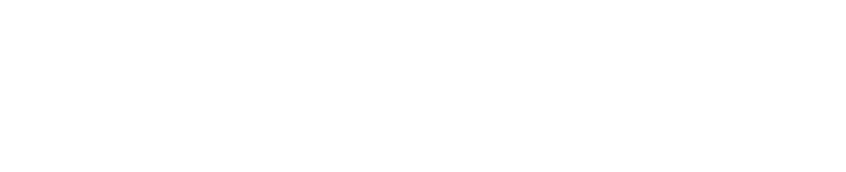
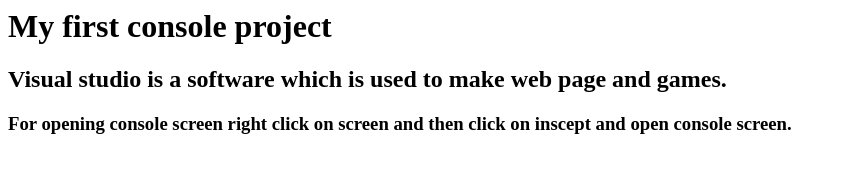
Before and after one commit to Hariom-agg/console-web-app, a plain HTML site: page index.html in a window 1280 px wide. Shown: the whole page, without its empty margins (0-846 px from the left). Drawn offline with Linux system fonts and the light colour scheme.

Commit message:
Add files via upload

```diff
--- a/index.html
+++ b/index.html
@@ -1,9 +1,51 @@
 <html>
 <head>
     <title>
-        <p>My console project</p>
+        <p>My  first console project</p>
+        <p>Visual studio is a software which is used to make web page and games. </p>
+        <p>For opening console screen right click on screen and then click on inscept and open console screen </p>
     </title>
 </head>
 
+<body>
+ <h1>My first console project</h1>
+ <h2>Visual studio is a software which is used to make web page and games.</h2>
+ <h3> For opening console screen right click on screen and then click on inscept and open console screen.</h3>
+</body>
+
+<script>
+console.log("My first console project");
+
+var first_name = "hariom";
+console.log(first_name)
+
+var second_name = "agarwal";
+console.log(second_name)
+
+var full_name = first_name.concat(second_name)
+console.log(full_name)
+
+var number1=10;
+var number2=5;
+var addition=number1+number2;
+console.log(addition);
+
+var number_1=6;
+var number_2=9;
+var multipaction=number_1*number_2;
+console.log(multipaction);
+
+var number1_=40;
+var number2_=30;
+var subtraction=number1_-number2_;
+console.log(subtraction);
+
+var number_1_=20;
+var number_2_=40;
+var division=number_1_/number_2_;
+console.log(division);
+
+</script>
+
 
 </html>
```
